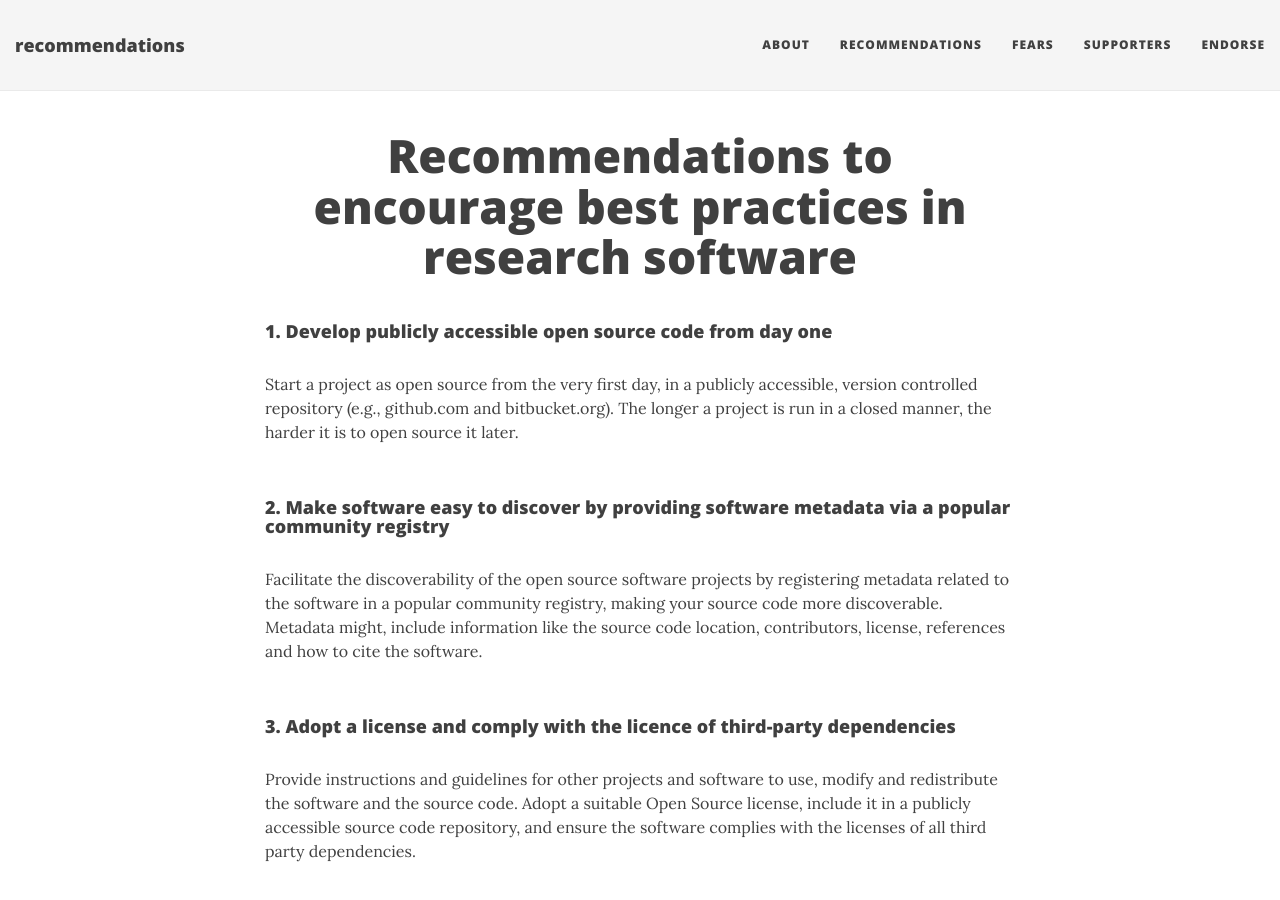
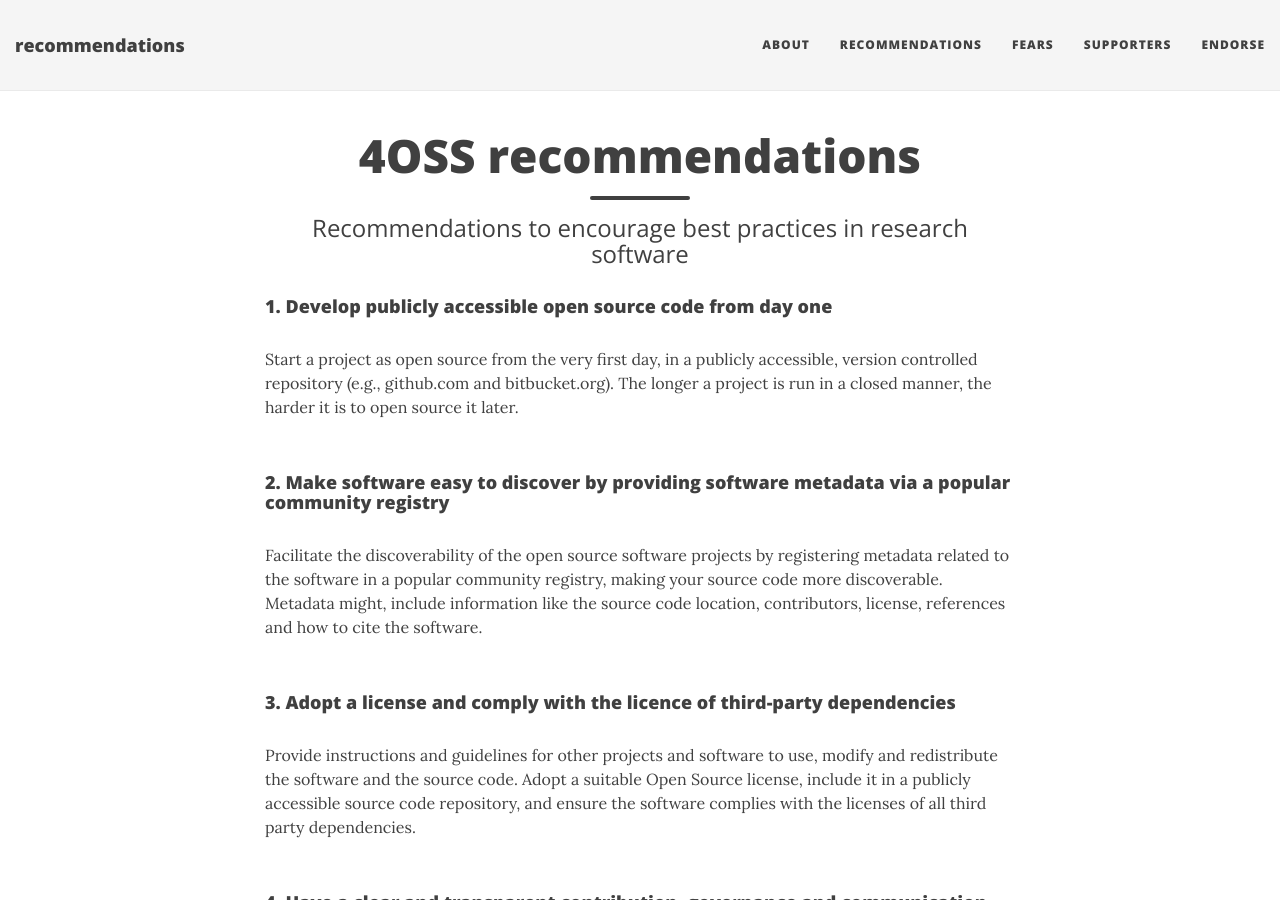
Before and after one commit to SoftDev4Research/recommendations, a Jekyll site: the page built from index.md, in a window 1280 px wide and 900 px high. Built offline with Jekyll 4.4.1, drawn with Linux system fonts in a browser that asks for light colours; nearby versions of some CDN libraries.

Commit message:
Add 4OSS abbreviation

```diff
--- a/index.md
+++ b/index.md
@@ -1,6 +1,7 @@
 ---
 layout: page
-title: Recommendations to encourage best practices in research software
+title: 4OSS recommendations
+subtitle: Recommendations to encourage best practices in research software
 ---
 
 #### 1. Develop publicly accessible open source code from day one ####
```
